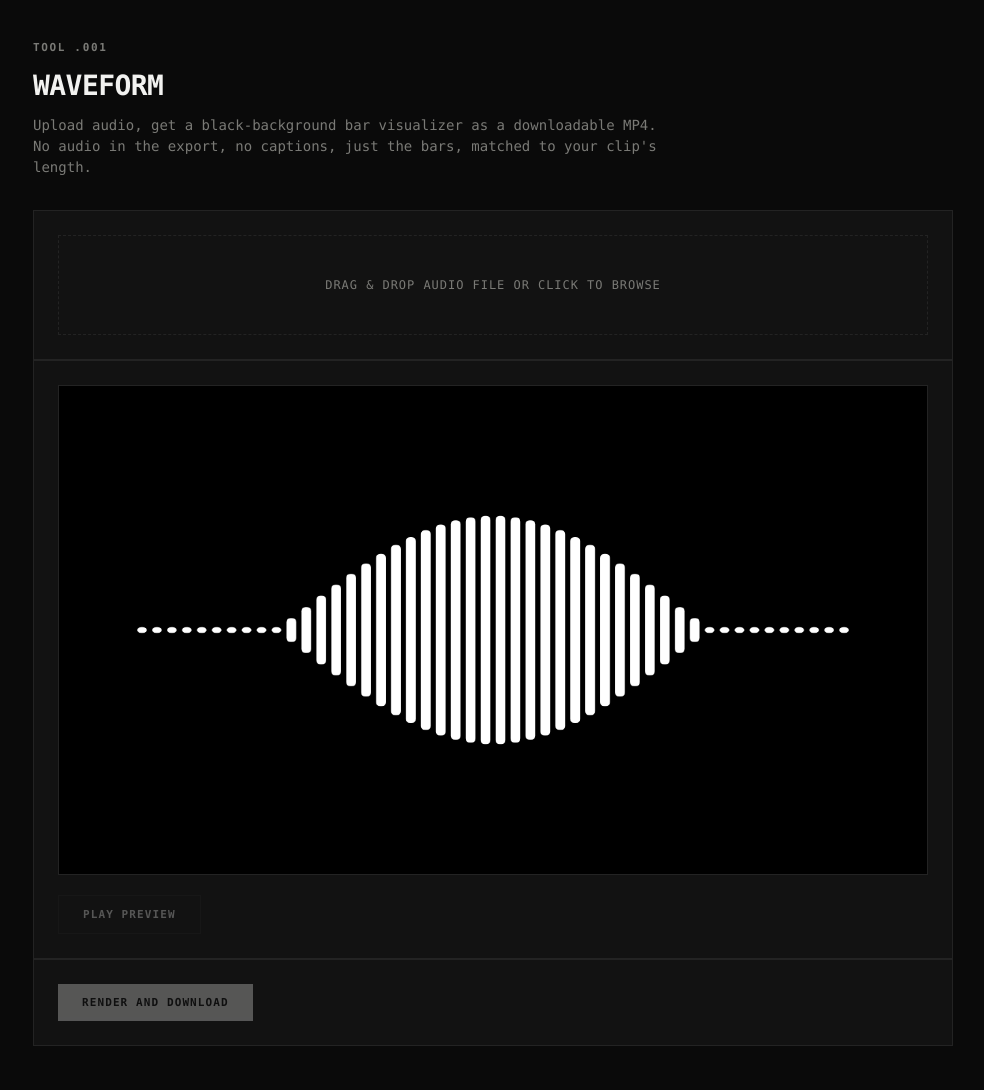
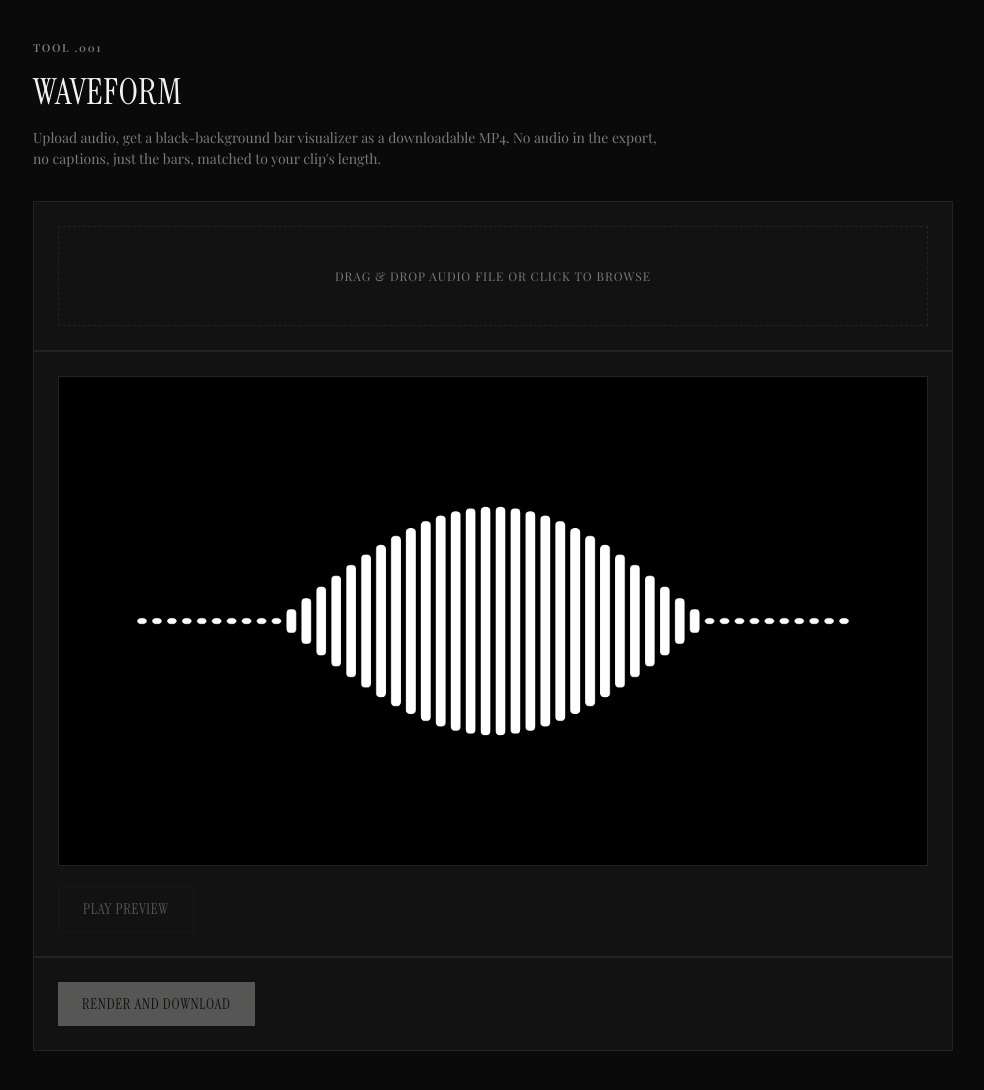
Before and after one commit to unfollowaman/visualiser, a plain HTML site: page index.html in a window 1280 px wide. Shown: the whole page, without its empty margins (147-1131 px from the left). Drawn offline with nearby package versions, Linux system fonts and the light colour scheme; a web font is replaced by a local one.

Commit message:
Apply Google Fonts Instrument Serif and Playfair Display
- Imported Google Fonts in index.html head.
- Applied Instrument Serif to titles, button labels, and progress percentages.
- Applied Playfair Display as default body/other text font-family.
- Cleaned up typographic styles for elegant, crisp presentation.

```diff
--- a/index.html
+++ b/index.html
@@ -4,6 +4,9 @@
   <meta charset="UTF-8">
   <meta name="viewport" content="width=device-width, initial-scale=1.0">
   <title>Waveform</title>
+  <style>
+  @import url('https://fonts.googleapis.com/css2?family=Instrument+Serif:ital@0;1&family=Playfair+Display:ital,wght@0,400..900;1,400..900&display=swap');
+  </style>
   <link rel="stylesheet" href="style.css">
 </head>
 <body>
--- a/style.css
+++ b/style.css
@@ -8,7 +8,7 @@
 body {
   background-color: #0a0a0a;
   color: #f2f2f0;
-  font-family: ui-monospace, SF Mono, Cascadia Code, Consolas, monospace;
+  font-family: 'Playfair Display', serif;
   font-size: 14px;
   line-height: 1.5;
   padding: 40px 20px;
@@ -42,10 +42,11 @@ body {
 }
 
 .title {
-  font-size: 28px;
-  font-weight: 700;
+  font-family: 'Instrument Serif', serif;
+  font-size: 36px;
+  font-weight: 400;
   text-transform: uppercase;
-  letter-spacing: -0.02em;
+  letter-spacing: 0.02em;
   color: #f2f2f0;
 }
 
@@ -179,9 +180,10 @@ body {
 }
 
 .aspect-card .card-title {
+  font-family: 'Instrument Serif', serif;
   color: #7a7a76;
-  font-weight: 700;
-  font-size: 14px;
+  font-weight: 400;
+  font-size: 18px;
 }
 
 .aspect-card .card-subtitle {
@@ -218,10 +220,10 @@ body {
   justify-content: center;
   text-align: center;
   text-decoration: none;
-  font-family: inherit;
-  font-size: 11px;
-  font-weight: 600;
-  letter-spacing: 0.1em;
+  font-family: 'Instrument Serif', serif;
+  font-size: 15px;
+  font-weight: 400;
+  letter-spacing: 0.05em;
   padding: 12px 24px;
   cursor: pointer;
   transition: opacity 0.15s ease;
@@ -268,11 +270,16 @@ body {
 }
 
 .progress-label {
+  font-family: 'Instrument Serif', serif;
   color: #7a7a76;
+  font-size: 14px;
 }
 
 .progress-percentage {
+  font-family: 'Instrument Serif', serif;
   color: #f2f2f0;
+  font-size: 14px;
+  font-weight: 400;
 }
 
 .progress-bar-bg {
```
